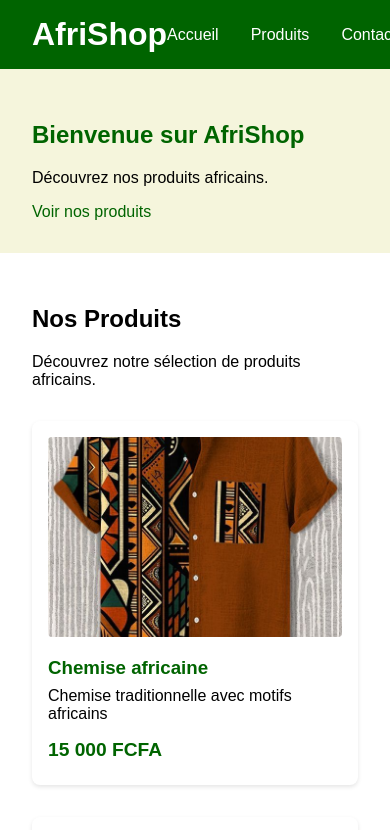
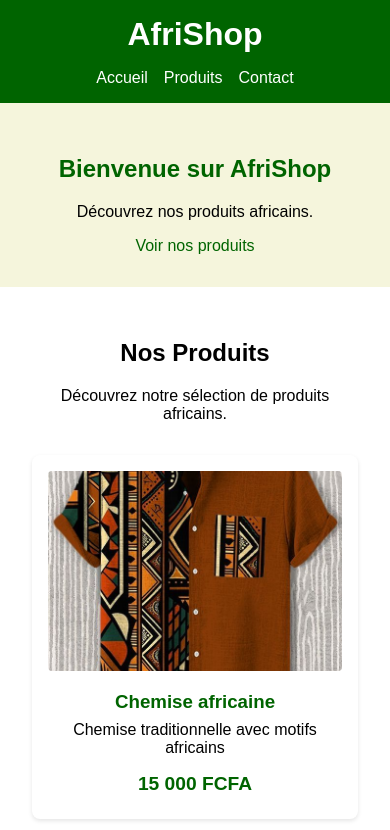
Before and after one commit to Spencer99-ops/AfriShop, a plain HTML site: page index.html in a window 390 px wide. Shown: the top 830 px of the page. Drawn offline with Linux system fonts and the light colour scheme.

Commit message:
fix: corriger le debordement des cartes

```diff
--- a/style.css
+++ b/style.css
@@ -12,6 +12,8 @@ header {
   display: flex;
   justify-content: space-between;
   align-items: center;
+  flex-wrap: wrap;
+  gap: 1rem;
 }
 
 header h1 {
@@ -25,6 +27,7 @@ nav ul {
   padding: 0;
   display: flex;
   gap: 2rem;
+  flex-wrap: wrap;
 }
 
 nav a {
@@ -38,6 +41,9 @@ nav a:hover {
 
 section {
   padding: 2rem;
+  max-width: 1200px;
+  margin: 0 auto;
+  text-align: center;
 }
 
 section a {
@@ -54,6 +60,7 @@ section a:hover {
   grid-template-columns: repeat(auto-fit, minmax(250px, 1fr));
   gap: 2rem;
   margin-top: 2rem;
+  justify-items: center;
 }
 
 .card {
@@ -61,6 +68,7 @@ section a:hover {
   border-radius: 8px;
   padding: 1rem;
   box-shadow: 0 2px 4px rgba(0, 0, 0, 0.1);
+  text-align: center;
 }
 
 .card img {
@@ -91,12 +99,14 @@ section a:hover {
   grid-template-columns: repeat(auto-fit, minmax(200px, 1fr));
   gap: 2rem;
   margin-top: 2rem;
+  justify-items: center;
 }
 
 .contact-item {
   background-color: white;
   border-radius: 8px;
   padding: 1rem;
+  text-align: center;
 }
 
 .contact-item h3 {
@@ -111,3 +121,23 @@ footer {
   text-align: center;
   margin-top: 2rem;
 }
+
+@media (max-width: 768px) {
+  header {
+    flex-direction: column;
+    text-align: center;
+  }
+
+  nav ul {
+    gap: 1rem;
+    justify-content: center;
+  }
+
+  .products-grid {
+    grid-template-columns: 1fr;
+  }
+
+  .contact-info {
+    grid-template-columns: 1fr;
+  }
+}
```
